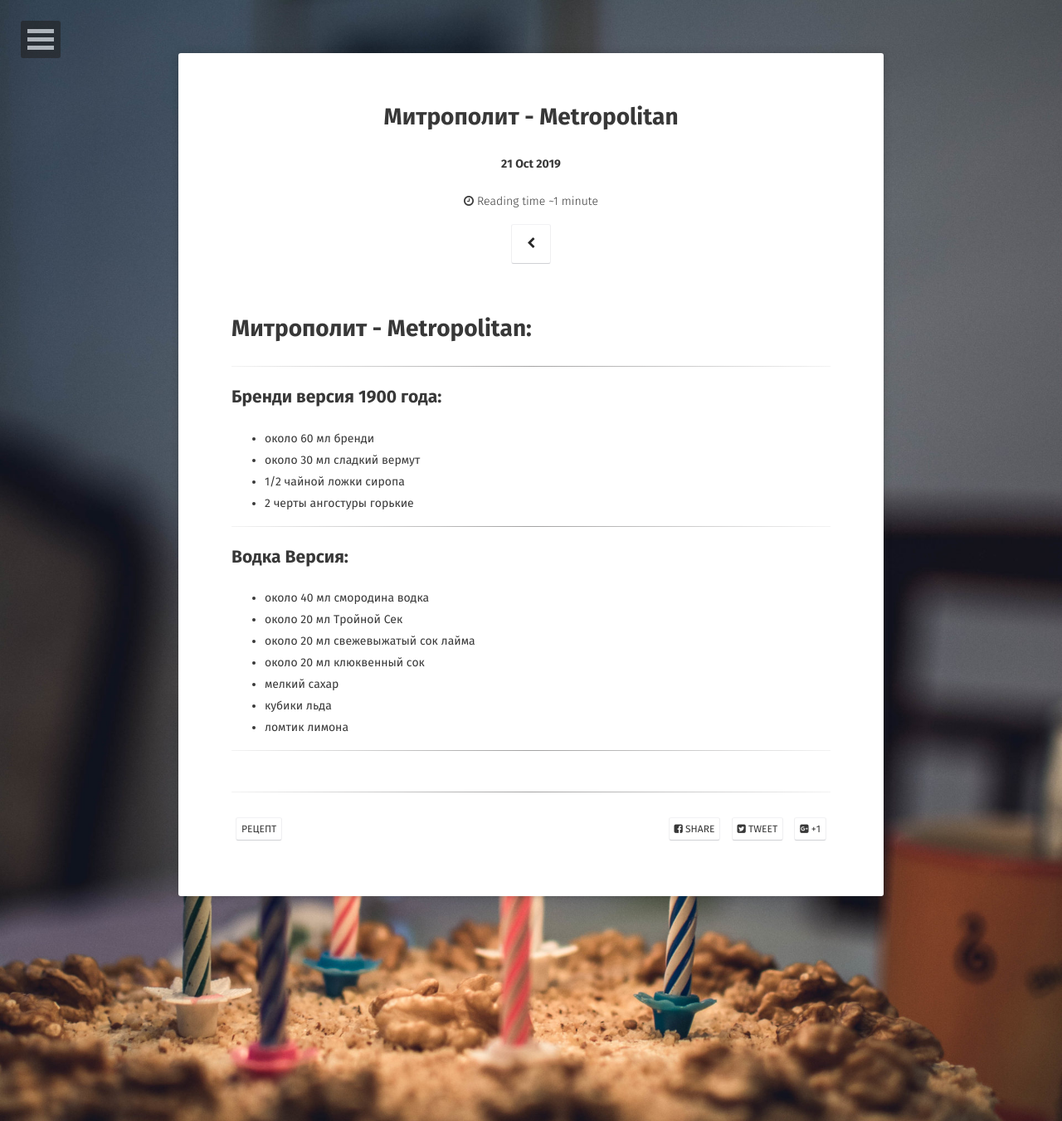
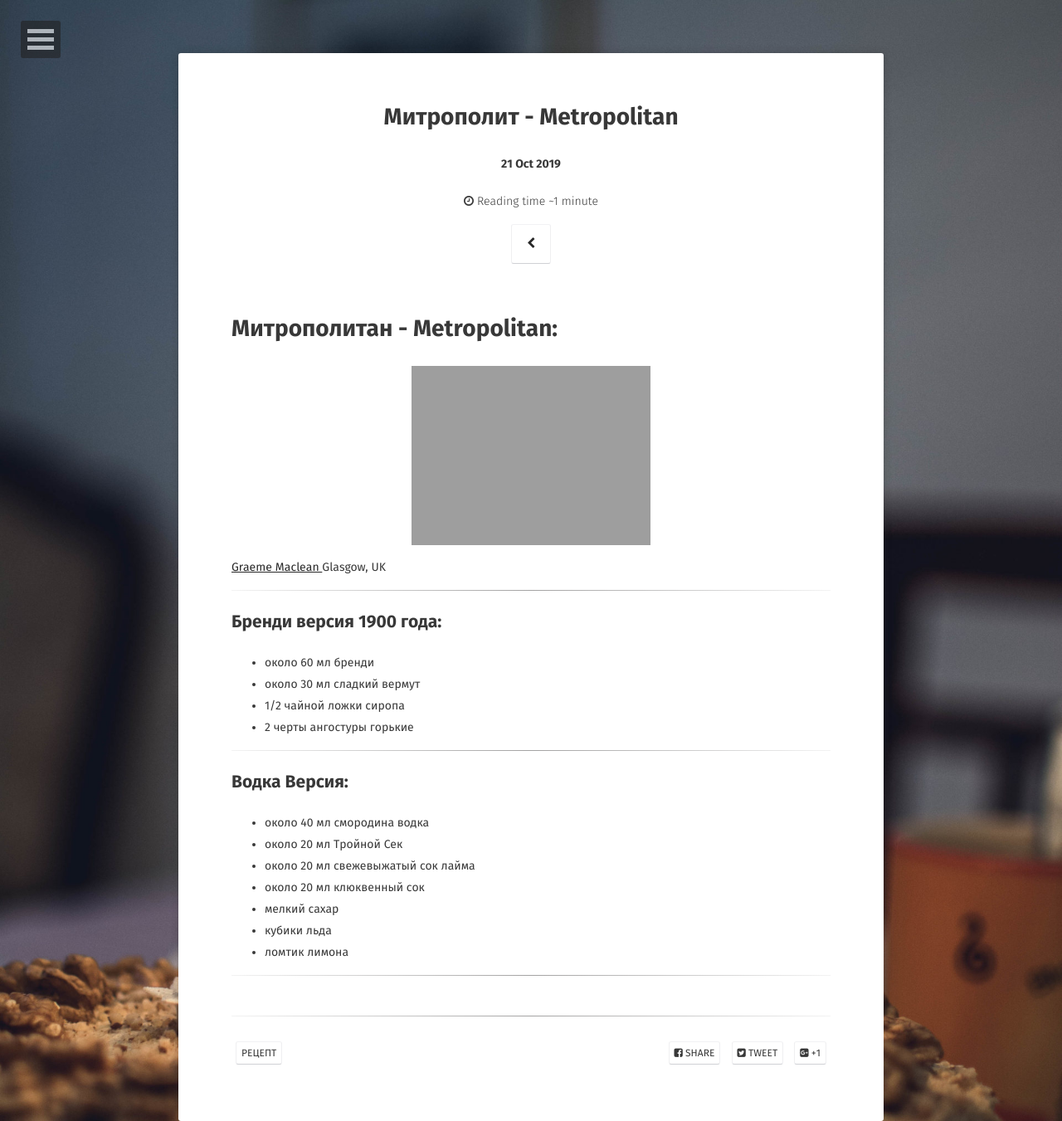
Before and after one commit to alkotur/alkotur.github.io, a Jekyll site: the page built from _posts/2019-10-21-metropolitan.md, in a window 1280 px wide. Shown: the whole page at 83% size. Built offline with Jekyll 4.4.1, drawn with Linux system fonts in a browser that asks for light colours; some web fonts are replaced.

Commit message:
sweet pear and metropolitan

```diff
--- a/_posts/2019-10-21-second-post.md
+++ b/_posts/2019-10-21-metropolitan.md
@@ -8,7 +8,12 @@ tag:
 comments: true
 ---
 
-# Mитрополит - Metropolitan:
+# Mитрополитан - Metropolitan:
+
+<img style="width:40%;height:auto" src="{{ site.url }}/assets/img/cocktails/manhattan.jpg">
+
+<a href="https://www.flickr.com/people/32426344@N00"> Graeme Maclean </a> Glasgow, UK
+
 
 ---
 
```
Also changed, not shown: _posts/2019-10-21-sweet-pear.md (renamed from _posts/2019-10-21-first-post.md), 1 other file.
